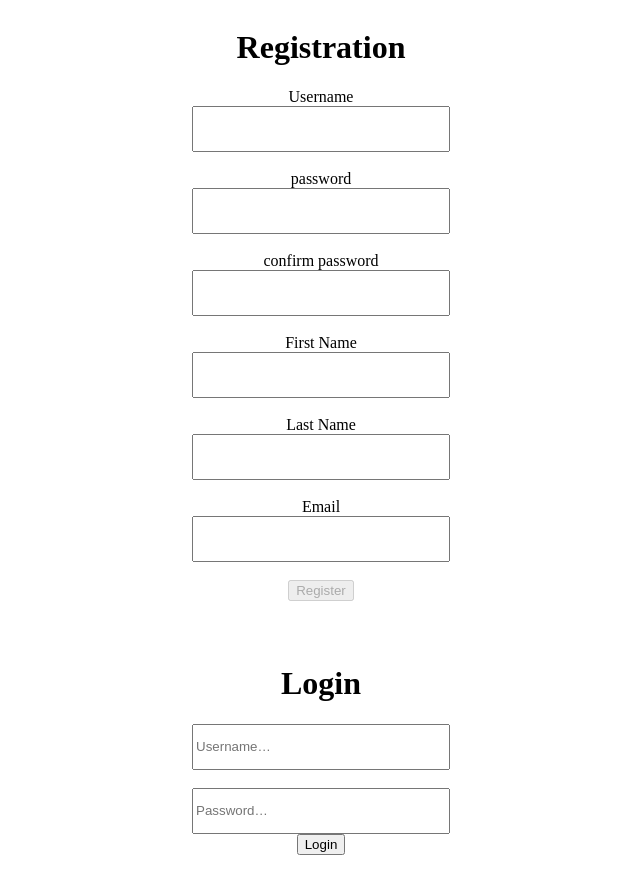
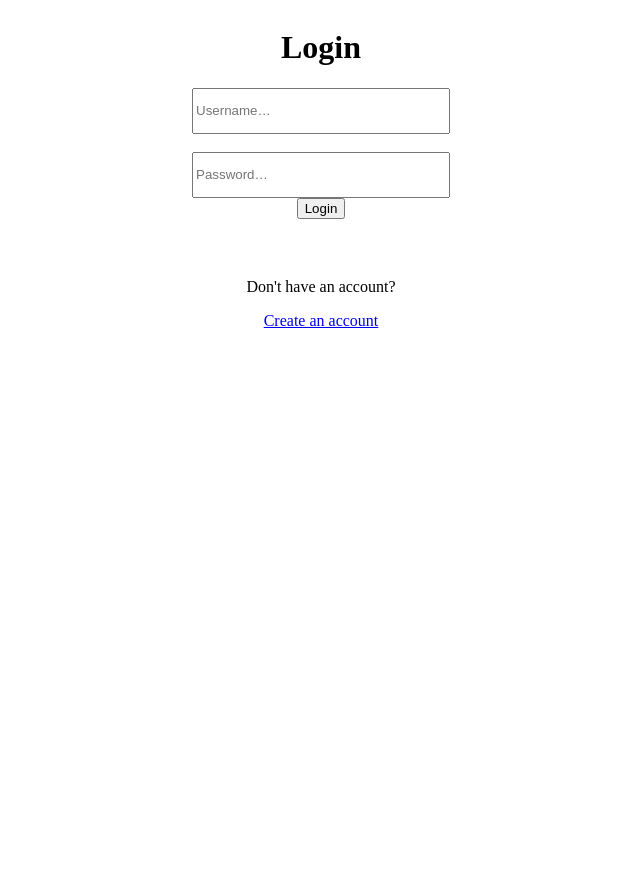
Before and after one commit to A-Amirhassani/OnlineStoreDB, a React (Create React App) app in the folder client/: page / in a window 1280 px wide. Shown: the top 894 px of the page, without its empty margins (319-959 px from the left). After the commit the page ends 800 px from the top, so only its background shows below. Built offline with nearby package versions, Linux system fonts and the light colour scheme.

Commit message:
Separate pages logout, login and register

```diff
--- a/client/package.json
+++ b/client/package.json
@@ -10,6 +10,7 @@
     "cors": "^2.8.5",
     "react": "^18.2.0",
     "react-dom": "^18.2.0",
+    "react-router-dom": "^6.9.0",
     "react-scripts": "^5.0.1",
     "react-toastify": "^9.1.2",
     "web-vitals": "^2.1.4"
--- a/client/src/App.js
+++ b/client/src/App.js
@@ -1,14 +1,18 @@
-import React from 'react';
+import { BrowserRouter, Routes, Route } from 'react-router-dom';
 import Login from './Login';
 import Register from './Register';
-import './App.css';
+import Logout from './Logout';
 
 function App() {
 	return (
-		<div className="App">
-			<Register />
-			<Login />
-		</div>
+		<BrowserRouter>
+			<Routes>
+				<Route path="/register" element={<Register />} />
+				<Route path="/login" element={<Login />} />
+				<Route path="/logout" element={<Logout />} />
+				<Route path="/" element={<Login />} />
+			</Routes>
+		</BrowserRouter>
 	);
 }
 
--- a/client/src/Login.js
+++ b/client/src/Login.js
@@ -41,6 +41,8 @@ function Login() {
 			/>
 			<button onClick={login}>Login</button>
 			<h1> {loginStatus}</h1>
+			<p>Don't have an account?</p>
+			<a href="/register">Create an account</a>
 		</div>
 	);
 }
--- /dev/null
+++ b/client/src/Logout.js
@@ -0,0 +1,12 @@
+import React from 'react';
+
+function Logout() {
+	return (
+		<div>
+			<h2>Logout Page</h2>
+			<p>You have successfully logged out.</p>
+		</div>
+	);
+}
+
+export default Logout;
--- a/client/src/Register.js
+++ b/client/src/Register.js
@@ -146,6 +146,8 @@ function Register() {
 				</button>
 
 				<h1>{registerStatus}</h1>
+				<p>Already have an account?</p>
+				<a href="/login">Login</a>
 			</div>
 		</>
 	);
```
Also changed, not shown: 1 other file (tests, documents, lock files or other folders).
